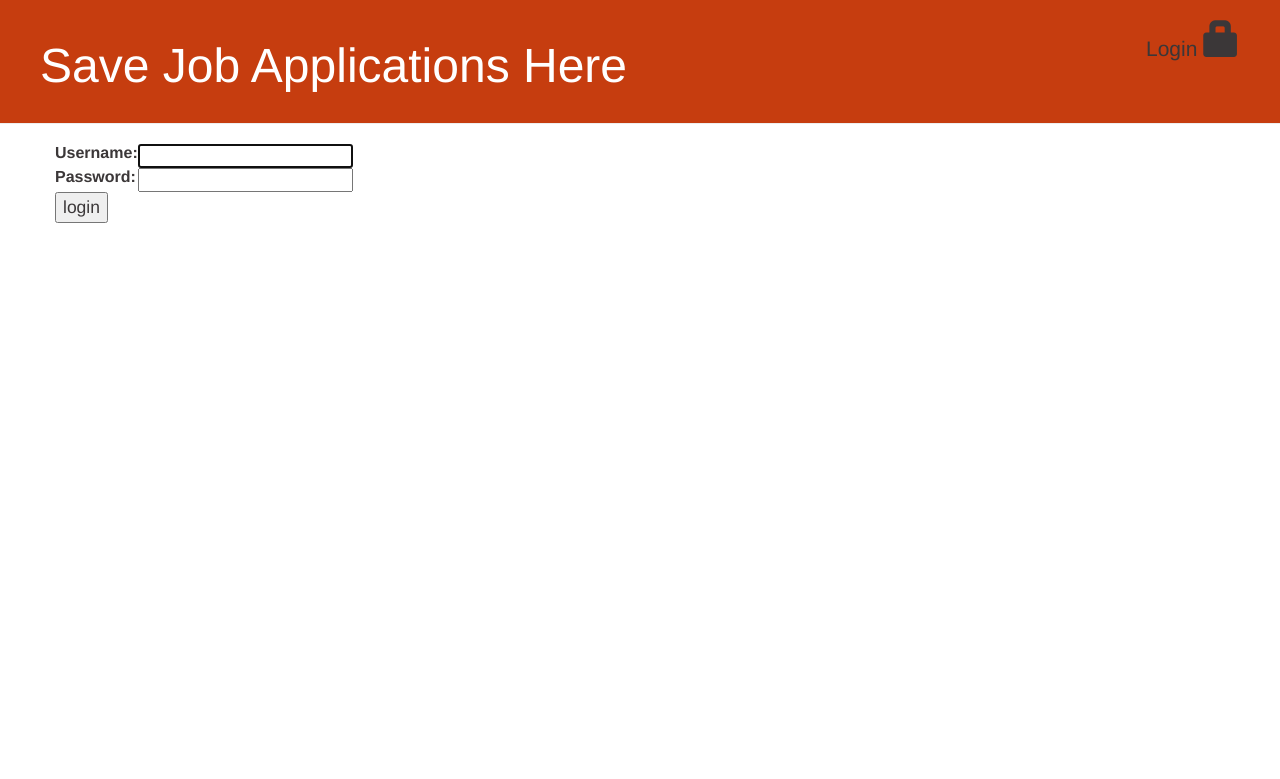
After one commit to C-Powers/jobSpace, a Django app: page /accounts/login/ in a window 1280 px wide. The commit adds this page. Shown: the top 779 px of the page. Run offline with Django 3.2, Linux system fonts and the light colour scheme; some libraries are stand-ins or nearby versions.

Commit message:
added user functionality

```diff
--- a/jobList/static/css/jobList.css
+++ b/jobList/static/css/jobList.css
@@ -1,3 +1,8 @@
+body {
+  color: #3B3738;
+  background-color: #FFF;
+}
+
 .page-header {
     background-color: #C63D0F;
     margin-top: 0;
@@ -5,13 +10,15 @@
 }
 
 .page-header h1, .page-header h1 a, .page-header h1 a:visited, .page-header h1 a:active {
-    color: #ffffff;
+    color: #FFF;
     font-size: 36pt;
     text-decoration: none;
 }
 
 .content {
     margin-left: 40px;
+    font-size: 1.25em;
+    font-weight: 200;
 }
 
 .date {
@@ -29,14 +36,41 @@
 .top-menu, .top-menu:hover, .top-menu:visited {
     color: #ffffff;
     float: right;
-    font-size: 26pt;
+    font-size: 1.5em;
     margin-right: 20px;
+    vertical-align: center;
+}
+
+.glyphicon{
+  font-size: 1.75em;
 }
 
 .post {
     margin-bottom: 70px;
+    padding-top: 2%;
+    padding-bottom: 2%;
+    padding-left: 5%;
+    border-left: 4px solid #C63D0F;
 }
 
 .post h1 a, .post h1 a:visited {
     color: #000000;
 }
+
+
+a:link {
+    color: #3B3738;
+    text-decoration: none;
+}
+/* visited link */
+a:visited {
+    color: #3B3738;
+}
+/* mouse over link */
+a:hover {
+    color: #3B3738;
+}
+/* selected link */
+a:active {
+    color: #3B3738;
+}
--- a/jobList/templates/jobList/base.html
+++ b/jobList/templates/jobList/base.html
@@ -9,10 +9,15 @@
     </head>
     <body>
       <div class="page-header">
-        <a href="{% url 'post_new' %}" class="top-menu"><span class="glyphicon glyphicon-plus"></span></a>
+        {% if user.is_authenticated %}
+          <a href="{% url 'post_new' %}" class="top-menu"><span class="glyphicon glyphicon-plus"></span></a>
+          <p class="top-menu">Hello {{ user.username }}<small>(<a href="{% url 'logout' %}">Log out</a>)</small></p>
+        {% else %}
+          <a href="{% url 'login' %}" class="top-menu"> Login <span class="glyphicon glyphicon-lock"></span></a>
+        {% endif %}
         <h1><a href="/"> Save Job Applications Here </a></h1>
       </div>
-      <div class="col-md-8">
+      <div class="col-md-8 content">
         {% block content %}
         {% endblock %}
       </div>
--- a/jobList/templates/jobList/post_detail.html
+++ b/jobList/templates/jobList/post_detail.html
@@ -1,6 +1,12 @@
 {% extends 'jobList/base.html' %}
 
 {% block content %}
+{% if user.is_authenticated %}
+  <a class="btn btn-default" href="{% url 'post_edit' pk=post.pk %}"><span class="glyphicon glyphicon-pencil"></span></a>
+  <a class="btn btn-default" href="{% url 'post_remove' pk=post.pk %}"><span class="glyphicon glyphicon-remove"></span></a>
+{% else %}
+  <p> Please Login </p>
+{% endif %}
     <div class="post">
         {% if post.published_date %}
             <div class="date">
--- /dev/null
+++ b/jobList/templates/registration/login.html
@@ -0,0 +1,26 @@
+{% extends "jobList/base.html" %}
+
+{% block content %}
+
+{% if form.errors %}
+  <p>Your username and password didn't match. Please try again.</p>
+{% endif %}
+
+<form method="post" action="{% url 'login' %}">
+{% csrf_token %}
+<table>
+<tr>
+    <td>{{ form.username.label_tag }}</td>
+    <td>{{ form.username }}</td>
+</tr>
+<tr>
+    <td>{{ form.password.label_tag }}</td>
+    <td>{{ form.password }}</td>
+</tr>
+</table>
+
+<input type="submit" value="login" />
+<input type="hidden" name="next" value="{{ next }}" />
+</form>
+
+{% endblock %}
--- a/jobList/urls.py
+++ b/jobList/urls.py
@@ -4,6 +4,7 @@ from . import views
 urlpatterns = [
     url(r'^$', views.jobs_list, name = 'jobs_list'),
     url(r'^post/(?P<pk>\d+)/$', views.post_detail, name='post_detail'),
+    url(r'^post/(?P<pk>\d+)/edit/$', views.post_edit, name='post_edit'),
     url(r'^post/(?P<pk>\d+)/remove/$', views.post_remove, name='post_remove'),
     url(r'^post/new/$', views.post_new, name='post_new'),
     ]
--- a/mysite/settings.py
+++ b/mysite/settings.py
@@ -120,3 +120,5 @@ USE_TZ = True
 
 STATIC_URL = '/static/'
 STATIC_ROOT = os.path.join(BASE_DIR, 'static')
+
+LOGIN_REDIRECT_URL = '/'
--- a/mysite/urls.py
+++ b/mysite/urls.py
@@ -14,9 +14,16 @@ Including another URLconf
     2. Add a URL to urlpatterns:  url(r'^blog/', include('blog.urls'))
 """
 from django.conf.urls import url, include
+from django.contrib.auth import views
+
 from django.contrib import admin
+import django.contrib.auth.views
+admin.autodiscover()
+
 
 urlpatterns = [
     url(r'^admin/', admin.site.urls),
+    url(r'^accounts/login/$', django.contrib.auth.views.login, name='login'),
+    url(r'^accounts/logout/$', views.logout, name='logout', kwargs={'next_page': '/'}),
     url(r'', include('jobList.urls')),
 ]
```
Also changed, not shown: jobList/views.py (+21 -8 lines).
